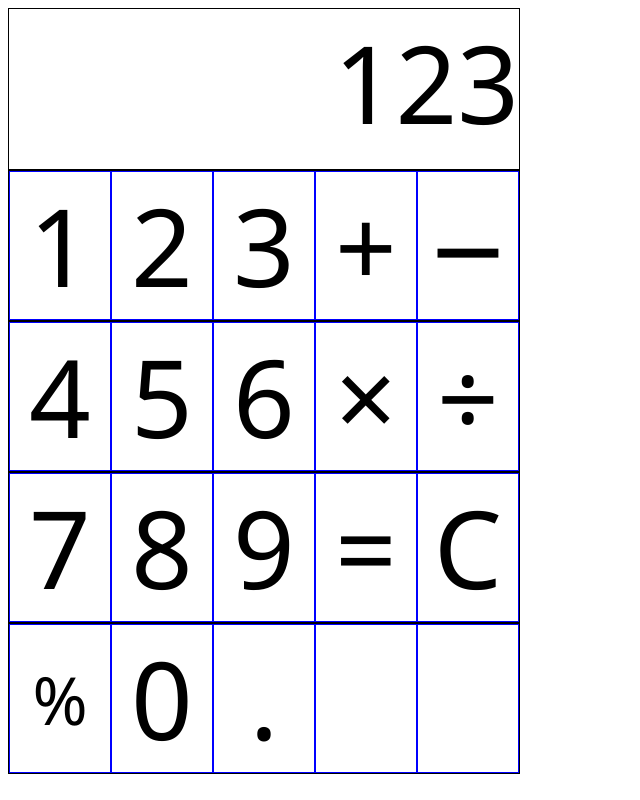
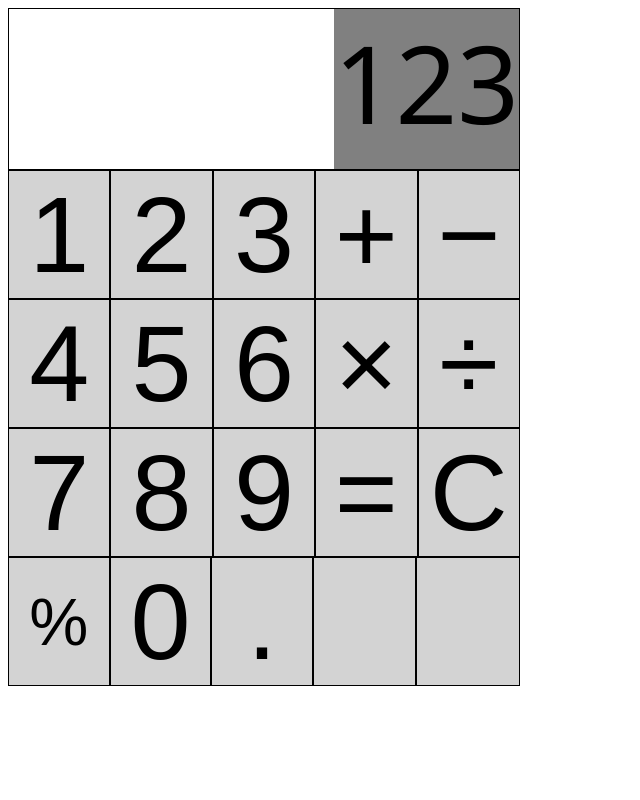
Before and after one commit to SSHage/Calculator, a plain HTML site: page index.html in a window 1280 px wide. Shown: the whole page, without its empty margins (0-640 px from the left). Drawn offline with Linux system fonts and the light colour scheme.

Commit message:
add buttons with transition effects when clicked

```diff
--- a/index.html
+++ b/index.html
@@ -12,32 +12,34 @@
         <display> 123</display>
     </row1>
     <row2>
-        <number id="one">1</number>
-        <number id="two">2</number>
-        <number id="three">3</number>
-        <operator id="addition">+</operator>
-        <operator id="subtraction">−</operator>
+        <button class="number">1</button>
+        <button class="number">2</button>
+        <button class="number">3</button>
+        <button class="operator" id="addition">+</button>
+        <button class="operator" id="subtraction">−</button>
     </row2>
     <row3>
-        <number id="four">4</number>
-        <number id="five">5</number>
-        <number id="six">6</number>
-        <operator id="multiply">×</operator>
-        <operator id="divide">÷</operator>
+        <button class="number">4</button>
+        <button class="number">5</button>
+        <button class="number">6</button>
+        <button class="operator" id="multiply">×</button>
+        <button class="operator" id="divide">÷</button>
     </row3>
     <row4>
-        <number id="seven">7</number>
-        <number id="eight">8</number>
-        <number id="nine">9</number>
-        <operator id="equals">=</operator>
-        <operator id="clear">C</operator>
+        <button class="number">7</button>
+        <button class="number">8</button>
+        <button class="number">9</button>
+        <button class="operator" id="equals">=</button>
+        <button class="operator" id="clear">C</button>
     </row4>
     <row5>
-        <percentage>%</percentage>
-        <number id="zero">0</number>
-        <decimal>.</decimal>
-        <whitespace> </whitespace>
-        <whitespace> </whitespace>
+        <button class="percentage">%</button>
+        <button class="number">0</button>
+        <button class ="decimal">.</button>
+        <div class ="whitespace"> </div>
+        <div class ="whitespace"> </div>
     </row5>
+
+    <script src="main.js"></script>
 </body>
 </html>
--- a/main.js
+++ b/main.js
@@ -44,3 +44,15 @@ function operate(operator, num1, num2){
         divide(num1,num2);
     }
 }
+
+//function to record buttons clicked
+const buttons = document.querySelectorAll("button");
+
+for (const button of buttons){
+    button.addEventListener("click",function(e){
+        this.classList.add("clicked");
+    })
+    button.addEventListener("transitionend",function(e){
+        this.classList.remove("clicked");
+    })
+}
--- a/styles.css
+++ b/styles.css
@@ -17,26 +17,40 @@ row1 {
 
 display {
     font-size: calc(5vw + 5vh + .5vmin);
+    background-color: gray;
 }
 
-number, operator, percentage, decimal, whitespace {
-    border: 1px solid blue;
+.number, .operator, .decimal, .percentage {
     width: 8vw;
-    display: flex;
-    justify-content: center;
 }
 
-row2,row3,row4,row5 {
+.percentage {
     display: flex;
-    flex-direction: row;
-    font-size: calc(5vw + 5vh + .5vmin);
-    border: 1px solid black;
-    justify-content: space-around;
-
+    align-items: center;
+    justify-content: center;
+    font-size: calc(3vw + 3vh + .5vmin);
 }
 
-percentage {
+button {
+    font-size: calc(5vw + 5vh + .5vmin);
+    background-color: lightgray;
+    border: 0.1px solid black;
+    transition: all 0.05s ease;
+}
+
+
+.whitespace{
+    width: 8vw;
+    background-color: lightgray;
+    border: 0.1px solid black;
+}
+
+row2, row3, row4, row5 {
     display: flex;
-    align-items: center;
-    font-size: calc(3vw + 3vh + .5vmin);
+    justify-content: space-around;
 }
+
+/* to scale up when clicked */
+.clicked {
+    transform: scale(1.05);
+}
```
Also changed, not shown: 1 other file.
